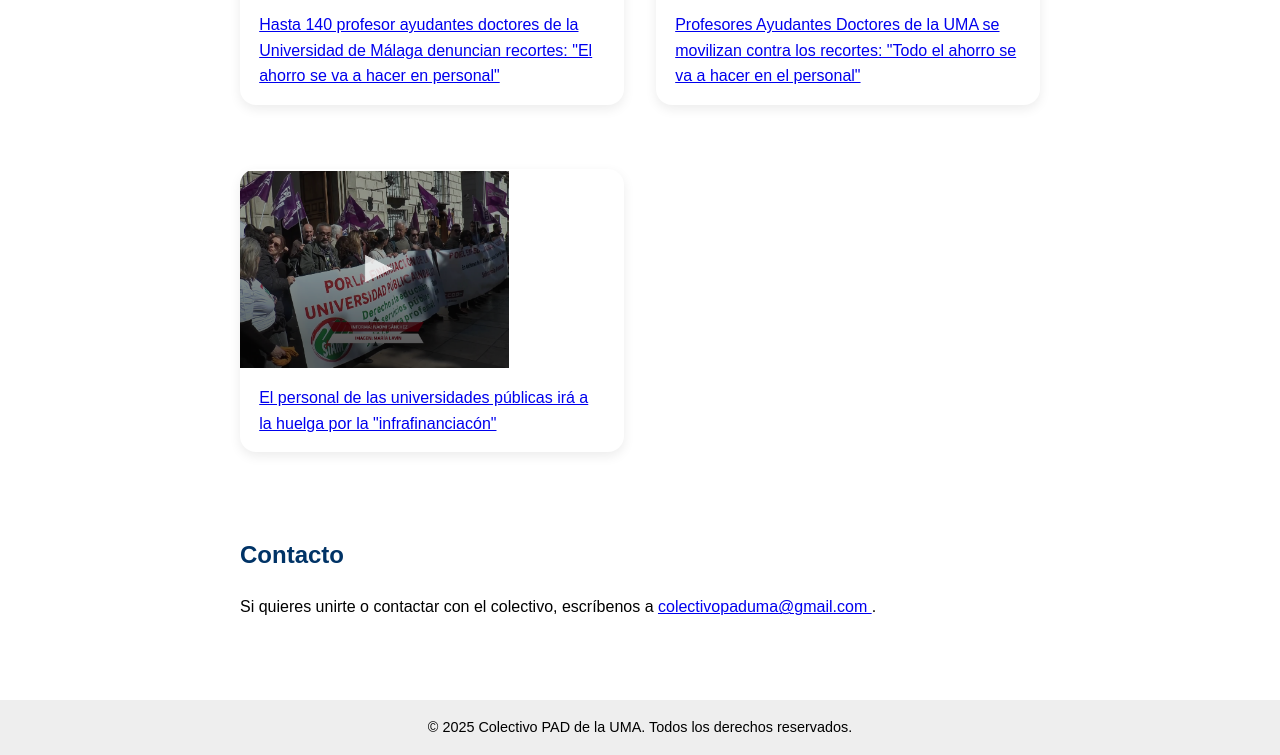
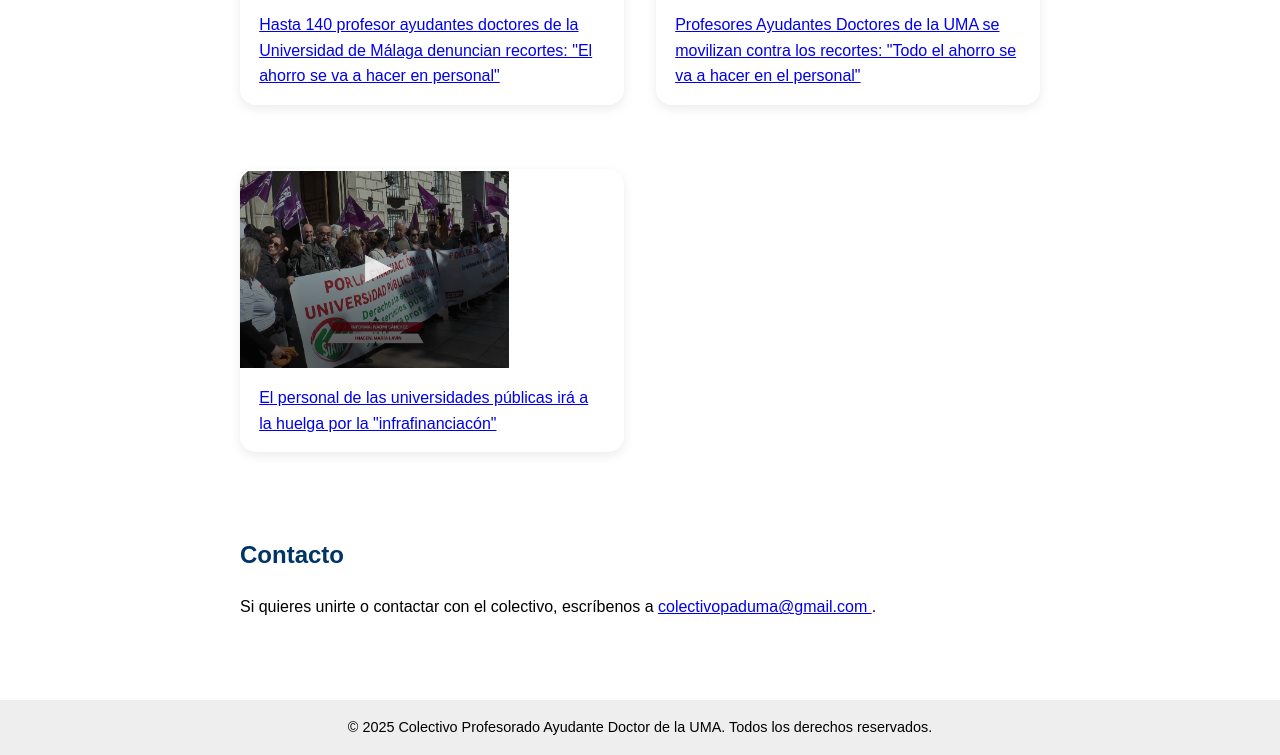
Before and after one commit to cpaduma/cpaduma.github.io, a Jekyll site: the page built from index.html, in a window 1280 px wide and 900 px high, scrolled down 2684 px, cut to the strip 145-900 px from the top of the window. Built offline with Jekyll 4.4.1, drawn with Linux system fonts in a browser that asks for light colours.

Commit message:
Update default.html

```diff
--- a/_layouts/default.html
+++ b/_layouts/default.html
@@ -26,7 +26,7 @@
     </main>
 
     <footer>
-        &copy; 2025 Colectivo PAD de la UMA. Todos los derechos reservados.
+        &copy; 2025 Colectivo Profesorado Ayudante Doctor de la UMA. Todos los derechos reservados.
     </footer>
 </body>
 </html>
```
